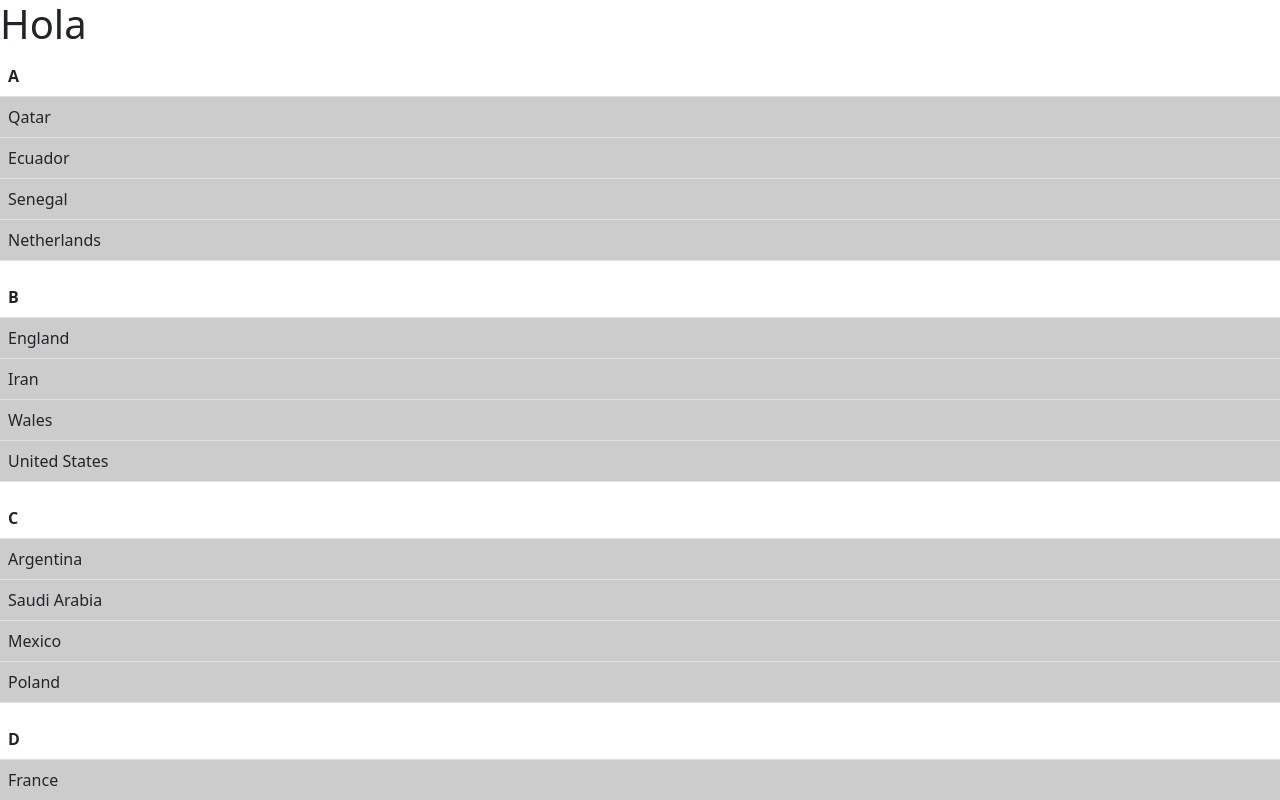
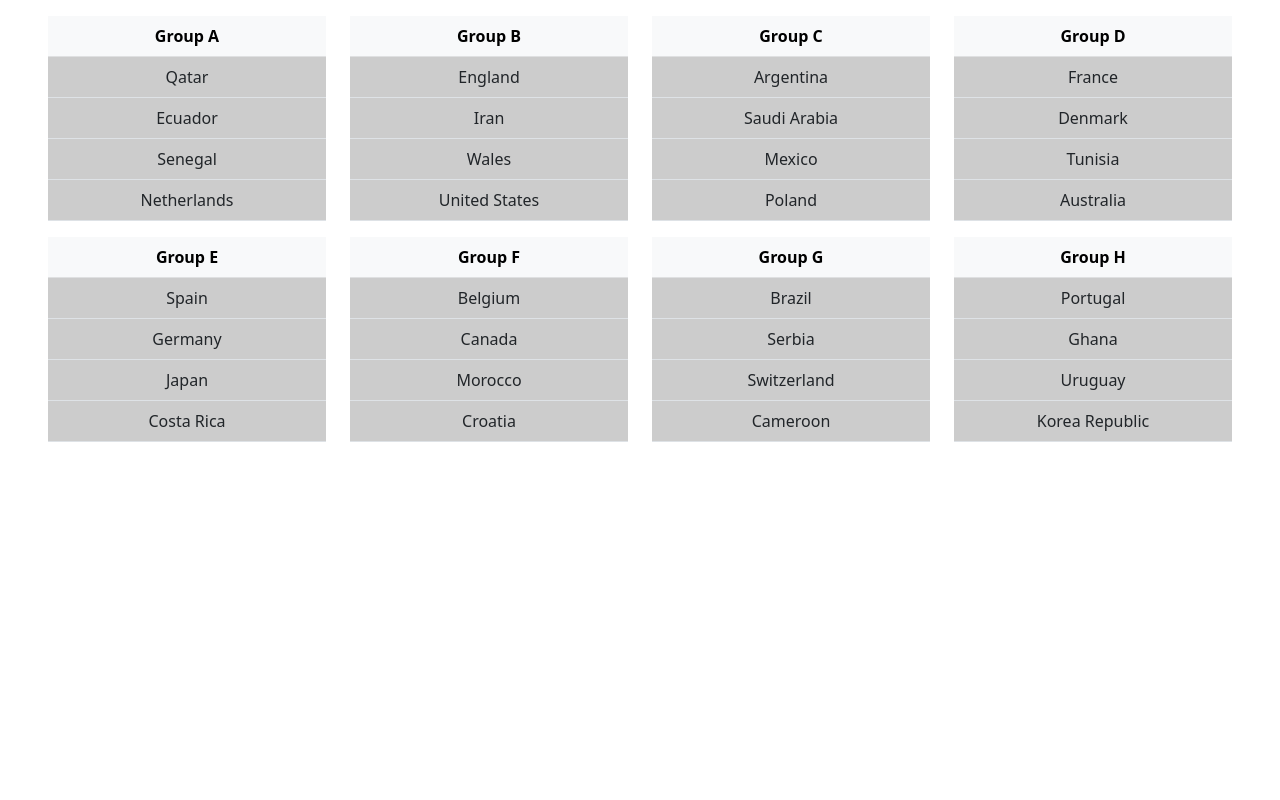
Before and after one commit to Julian03-lab/prode-qatar, a React (Vite) app: page / in a window 1280 px wide. Shown: the top 800 px of the page. Built offline with nearby package versions, Linux system fonts and the light colour scheme.

Commit message:
Group advancement system added, styles added

```diff
--- a/src/assets/data.json
+++ b/src/assets/data.json
@@ -4,6 +4,7 @@
       "letter": "A",
       "teams": [
         {
+          "id": 1,
           "country": "QAT",
           "name": "Qatar",
           "group_letter": "A",
@@ -17,6 +18,7 @@
           "goal_differential": 0
         },
         {
+          "id": 2,
           "country": "ECU",
           "name": "Ecuador",
           "group_letter": "A",
@@ -30,6 +32,7 @@
           "goal_differential": 0
         },
         {
+          "id": 3,
           "country": "SEN",
           "name": "Senegal",
           "group_letter": "A",
@@ -43,6 +46,7 @@
           "goal_differential": 0
         },
         {
+          "id": 4,
           "country": "NED",
           "name": "Netherlands",
           "group_letter": "A",
@@ -61,6 +65,7 @@
       "letter": "B",
       "teams": [
         {
+          "id": 5,
           "country": "ENG",
           "name": "England",
           "group_letter": "B",
@@ -74,6 +79,7 @@
           "goal_differential": 0
         },
         {
+          "id": 6,
           "country": "IRN",
           "name": "Iran",
           "group_letter": "B",
@@ -87,6 +93,7 @@
           "goal_differential": 0
         },
         {
+          "id": 7,
           "country": "WAL",
           "name": "Wales",
           "group_letter": "B",
@@ -100,6 +107,7 @@
           "goal_differential": 0
         },
         {
+          "id": 8,
           "country": "USA",
           "name": "United States",
           "group_letter": "B",
@@ -118,6 +126,7 @@
       "letter": "C",
       "teams": [
         {
+          "id": 9,
           "country": "ARG",
           "name": "Argentina",
           "group_letter": "C",
@@ -131,6 +140,7 @@
           "goal_differential": 0
         },
         {
+          "id": 10,
           "country": "KSA",
           "name": "Saudi Arabia",
           "group_letter": "C",
@@ -144,6 +154,7 @@
           "goal_differential": 0
         },
         {
+          "id": 11,
           "country": "MEX",
           "name": "Mexico",
           "group_letter": "C",
@@ -157,6 +168,7 @@
           "goal_differential": 0
         },
         {
+          "id": 12,
           "country": "POL",
           "name": "Poland",
           "group_letter": "C",
@@ -175,6 +187,7 @@
       "letter": "D",
       "teams": [
         {
+          "id": 13,
           "country": "FRA",
           "name": "France",
           "group_letter": "D",
@@ -188,6 +201,7 @@
           "goal_differential": 0
         },
         {
+          "id": 14,
           "country": "DEN",
           "name": "Denmark",
           "group_letter": "D",
@@ -201,6 +215,7 @@
           "goal_differential": 0
         },
         {
+          "id": 15,
           "country": "TUN",
           "name": "Tunisia",
           "group_letter": "D",
@@ -214,6 +229,7 @@
           "goal_differential": 0
         },
         {
+          "id": 16,
           "country": "AUS",
           "name": "Australia",
           "group_letter": "D",
@@ -232,6 +248,7 @@
       "letter": "E",
       "teams": [
         {
+          "id": 17,
           "country": "ESP",
           "name": "Spain",
           "group_letter": "E",
@@ -245,6 +262,7 @@
           "goal_differential": 0
         },
         {
+          "id": 18,
           "country": "GER",
           "name": "Germany",
           "group_letter": "E",
@@ -258,6 +276,7 @@
           "goal_differential": 0
         },
         {
+          "id": 19,
           "country": "JPN",
           "name": "Japan",
           "group_letter": "E",
@@ -271,6 +290,7 @@
           "goal_differential": 0
         },
         {
+          "id": 20,
           "country": "CRC",
           "name": "Costa Rica",
           "group_letter": "E",
@@ -289,6 +309,7 @@
       "letter": "F",
       "teams": [
         {
+          "id": 21,
           "country": "BEL",
           "name": "Belgium",
           "group_letter": "F",
@@ -302,6 +323,7 @@
           "goal_differential": 0
         },
         {
+          "id": 22,
           "country": "CAN",
           "name": "Canada",
           "group_letter": "F",
@@ -315,6 +337,7 @@
           "goal_differential": 0
         },
         {
+          "id": 23,
           "country": "MAR",
           "name": "Morocco",
           "group_letter": "F",
@@ -328,6 +351,7 @@
           "goal_differential": 0
         },
         {
+          "id": 24,
           "country": "CRO",
           "name": "Croatia",
           "group_letter": "F",
@@ -346,6 +370,7 @@
       "letter": "G",
       "teams": [
         {
+          "id": 25,
           "country": "BRA",
           "name": "Brazil",
           "group_letter": "G",
@@ -359,6 +384,7 @@
           "goal_differential": 0
         },
         {
+          "id": 26,
           "country": "SRB",
           "name": "Serbia",
           "group_letter": "G",
@@ -372,6 +398,7 @@
           "goal_differential": 0
         },
         {
+          "id": 27,
           "country": "SUI",
           "name": "Switzerland",
           "group_letter": "G",
@@ -385,6 +412,7 @@
           "goal_differential": 0
         },
         {
+          "id": 28,
           "country": "CMR",
           "name": "Cameroon",
           "group_letter": "G",
@@ -403,6 +431,7 @@
       "letter": "H",
       "teams": [
         {
+          "id": 29,
           "country": "POR",
           "name": "Portugal",
           "group_letter": "H",
@@ -416,6 +445,7 @@
           "goal_differential": 0
         },
         {
+          "id": 30,
           "country": "GHA",
           "name": "Ghana",
           "group_letter": "H",
@@ -429,6 +459,7 @@
           "goal_differential": 0
         },
         {
+          "id": 31,
           "country": "URU",
           "name": "Uruguay",
           "group_letter": "H",
@@ -442,6 +473,7 @@
           "goal_differential": 0
         },
         {
+          "id": 32,
           "country": "KOR",
           "name": "Korea Republic",
           "group_letter": "H",
--- a/src/components/fetching.jsx
+++ /dev/null
@@ -1,25 +0,0 @@
-import React, { useEffect, useState } from "react";
-import worldcup from "../assets/data.json";
-import Group from "./group/group";
-
-export default function Fetching() {
-  const [data, setData] = useState([]);
-
-  useEffect(() => {
-    setData(worldcup.groups);
-  }, []);
-
-  return (
-    <div>
-      <h1>Hola</h1>
-
-      {/* Obtener las letras de cada grupo
-
-       {data.map((res,i) => (
-        <div key={i}>{res.letter}</div>
-      ))}  */}
-
-    {data.map((res,i) => <Group key={i} group={res}/>)}
-    </div>
-  );
-}
--- a/src/components/group/group.jsx
+++ /dev/null
@@ -1,44 +0,0 @@
-import React, { useState } from "react";
-
-export function Team({ name, addTeam }) {
-  return <div onClick={addTeam}>{name}</div>;
-}
-
-export default function Group({ group }) {
-  const [clasif, setClasif] = useState([]);
-
-  const holdClick = (e) => {
-    if (clasif.length < 2) {
-      setClasif((prev) => [...prev, e.target.innerText]);
-    }
-    if (clasif.includes(e.target.innerText)) {
-      setClasif(clasif.filter((element) => element != e.target.innerText));
-    }
-  };
-
-  const selectColor = (team) =>
-    clasif.includes(team)
-      ? clasif.indexOf(team) === 0
-        ? "green"
-        : "blue"
-      : "#ccc";
-
-  return (
-    <table className="table table-hover">
-      <thead>
-        <tr>
-          <th scope="col">{group.letter}</th>
-        </tr>
-      </thead>
-      <tbody>
-        {group.teams.map((res, i) => (
-          <tr key={i}>
-            <td style={{ backgroundColor: selectColor(res.name) }}>
-              {<Team name={res.name} addTeam={holdClick} />}
-            </td>
-          </tr>
-        ))}
-      </tbody>
-    </table>
-  );
-}
--- /dev/null
+++ b/src/components/group/groups.jsx
@@ -0,0 +1,50 @@
+import React, { useEffect, useState } from "react";
+
+export function Team({ name, addTeam }) {
+  return <div onClick={addTeam}>{name}</div>;
+}
+
+export default function Groups({ group, sumbitData, index }) {
+  const [clasif, setClasif] = useState([]);
+
+  const holdClick = (e) => {
+    if (clasif.length < 2) {
+      setClasif((prev) => [...prev, e.target.innerText]);
+    }
+    if (clasif.includes(e.target.innerText)) {
+      setClasif(clasif.filter((element) => element != e.target.innerText));
+    }
+  };
+
+  const selectColor = (team) =>
+    clasif.includes(team)
+      ? clasif.indexOf(team) === 0
+        ? "green"
+        : "blue"
+      : "#ccc";
+
+  useEffect(() => {
+    sumbitData(clasif, index);
+  }, [clasif]);
+
+  return (
+    <div className="table-responsive col-6 col-md-3">
+      <table className="table table-hover text-center">
+        <thead className="table-light">
+          <tr>
+            <th scope="col">Group {group.letter}</th>
+          </tr>
+        </thead>
+        <tbody>
+          {group.teams.map((res) => (
+            <tr key={res.id}>
+              <td style={{ backgroundColor: selectColor(res.name) }}>
+                {<Team name={res.name} addTeam={holdClick} />}
+              </td>
+            </tr>
+          ))}
+        </tbody>
+      </table>
+    </div>
+  );
+}
--- /dev/null
+++ b/src/components/matchs/matchs.jsx
@@ -0,0 +1,39 @@
+import React, { useState, useEffect } from "react";
+import worldcup from "../../assets/data.json";
+import Groups from "../group/groups";
+
+export const Matchs = () => {
+  const [fetchData, setFetchData] = useState([]);
+  const [playoffs, setPlayoffs] = useState([[], [], [], [], [], [], [], []]);
+
+  useEffect(() => {
+    setFetchData(worldcup.groups);
+  }, []);
+
+  function getPlayoffs(clasif, index) {
+    const newTeams = playoffs.map((t, i) => {
+      if (i === index) {
+        return (t = clasif);
+      } else {
+        return t;
+      }
+    });
+
+    setPlayoffs(newTeams);
+  }
+
+  return (
+    <div>
+      <div className="row py-2 px-4 py-md-3 px-md-5 ">
+        {fetchData.map((res, index) => (
+          <Groups
+            key={index}
+            group={res}
+            sumbitData={getPlayoffs}
+            index={index}
+          />
+        ))}
+      </div>
+    </div>
+  );
+};
--- a/src/main.jsx
+++ b/src/main.jsx
@@ -1,10 +1,10 @@
 import React from 'react'
 import ReactDOM from 'react-dom/client'
-import Fetching from './components/fetching'
 import "../node_modules/bootstrap/dist/css/bootstrap.min.css"
+import { Matchs } from './components/matchs/matchs'
 
 ReactDOM.createRoot(document.getElementById('root')).render(
   <>
-    <Fetching/>
+    <Matchs/>
   </>
 )
```
Also changed, not shown: src/components/playoffs/Round16.jsx (added, +11 -0 lines), src/components/groups/groups.jsx (deleted), src/components/team/team.jsx (deleted). Lines whose indentation alone changed are shown as unchanged.
